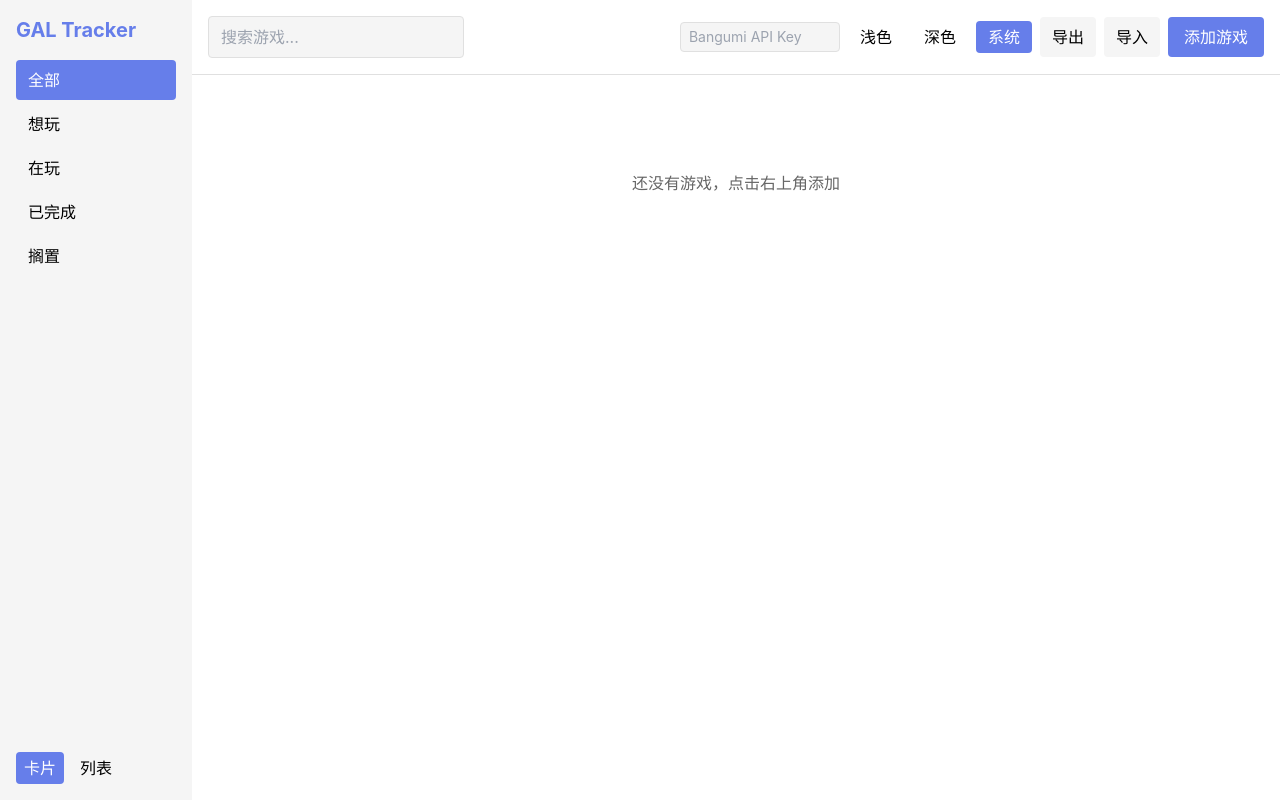
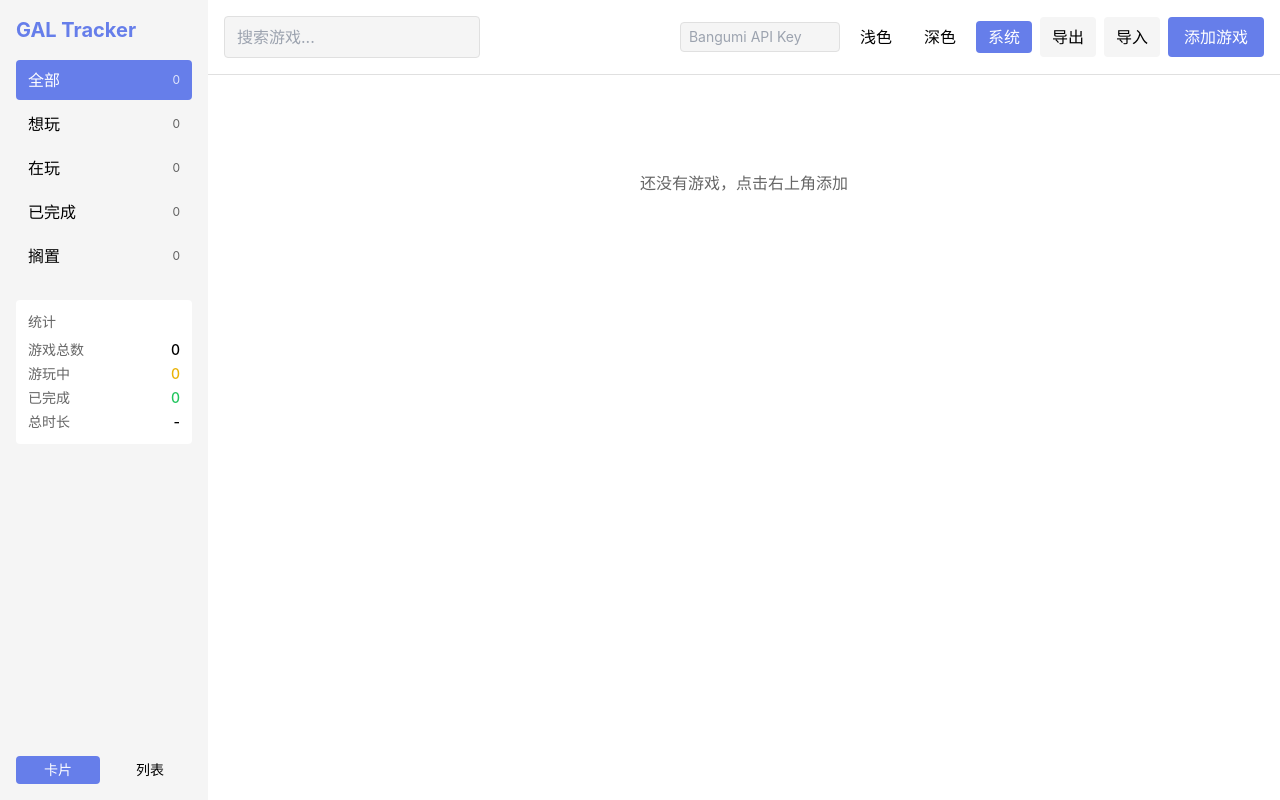
Before and after one commit to lil1ac/gal-tracker, a React (Vite) app: page / in a window 1280 px wide. Built offline with nearby package versions, Linux system fonts and the light colour scheme.

Commit message:
feat: add statistics panel to sidebar
- Show game count per status
- Show total playtime
- Show completion progress
- Improved sidebar layout

```diff
--- a/src/components/Sidebar.tsx
+++ b/src/components/Sidebar.tsx
@@ -10,38 +10,78 @@ const statusLabels: Record<GameStatus | 'all', string> = {
 }
 
 export function Sidebar() {
-  const { filterStatus, setFilterStatus, viewMode, setViewMode } = useGameStore()
+  const { games, filterStatus, setFilterStatus, viewMode, setViewMode } = useGameStore()
+
+  const totalGames = games.length
+  const totalPlaytime = games.reduce((sum, g) =>
+    sum + g.sessions.reduce((s, session) => s + session.duration_minutes, 0), 0)
+  const hours = Math.floor(totalPlaytime / 60)
+  const completedCount = games.filter(g => g.status === 'completed').length
+  const playingCount = games.filter(g => g.status === 'playing').length
+
+  const statusCounts = games.reduce((acc, game) => {
+    acc[game.status] = (acc[game.status] || 0) + 1
+    return acc
+  }, {} as Record<GameStatus, number>)
 
   return (
-    <div className="w-48 bg-[var(--bg-secondary)] p-4 flex flex-col gap-4">
+    <div className="w-52 bg-[var(--bg-secondary)] p-4 flex flex-col gap-4">
       <h1 className="text-xl font-bold text-[var(--accent)]">GAL Tracker</h1>
 
       <nav className="flex flex-col gap-1">
-        {(Object.keys(statusLabels) as (GameStatus | 'all')[]).map((status) => (
+        {(Object.keys(statusLabels) as (GameStatus | 'all')[]).map((status) => {
+          const count = status === 'all' ? totalGames : (statusCounts[status as GameStatus] || 0)
+          return (
             <button
               key={status}
               onClick={() => setFilterStatus(status)}
-            className={`px-3 py-2 rounded text-left ${
+              className={`px-3 py-2 rounded text-left flex justify-between items-center ${
                 filterStatus === status
                   ? 'bg-[var(--accent)] text-white'
                   : 'hover:bg-[var(--bg-primary)]'
               }`}
             >
-            {statusLabels[status]}
+              <span>{statusLabels[status]}</span>
+              <span className={`text-xs ${filterStatus === status ? 'opacity-80' : 'opacity-60'}`}>{count}</span>
             </button>
-        ))}
+          )
+        })}
       </nav>
+
+      <div className="mt-2 p-3 bg-[var(--bg-primary)] rounded">
+        <h2 className="text-sm font-medium mb-2 text-[var(--text-secondary)]">统计</h2>
+        <div className="space-y-1 text-sm">
+          <div className="flex justify-between">
+            <span className="text-[var(--text-secondary)]">游戏总数</span>
+            <span className="font-medium">{totalGames}</span>
+          </div>
+          <div className="flex justify-between">
+            <span className="text-[var(--text-secondary)]">游玩中</span>
+            <span className="font-medium text-yellow-500">{playingCount}</span>
+          </div>
+          <div className="flex justify-between">
+            <span className="text-[var(--text-secondary)]">已完成</span>
+            <span className="font-medium text-green-500">{completedCount}</span>
+          </div>
+          <div className="flex justify-between">
+            <span className="text-[var(--text-secondary)]">总时长</span>
+            <span className="font-medium">{hours > 0 ? `${hours}小时` : '-'}</span>
+          </div>
+        </div>
+      </div>
 
       <div className="mt-auto flex gap-2">
         <button
+          type="button"
           onClick={() => setViewMode('card')}
-          className={`px-2 py-1 rounded ${viewMode === 'card' ? 'bg-[var(--accent)] text-white' : ''}`}
+          className={`flex-1 px-2 py-1 rounded text-sm ${viewMode === 'card' ? 'bg-[var(--accent)] text-white' : ''}`}
         >
           卡片
         </button>
         <button
+          type="button"
           onClick={() => setViewMode('list')}
-          className={`px-2 py-1 rounded ${viewMode === 'list' ? 'bg-[var(--accent)] text-white' : ''}`}
+          className={`flex-1 px-2 py-1 rounded text-sm ${viewMode === 'list' ? 'bg-[var(--accent)] text-white' : ''}`}
         >
           列表
         </button>
```
Lines whose indentation alone changed are shown as unchanged.
